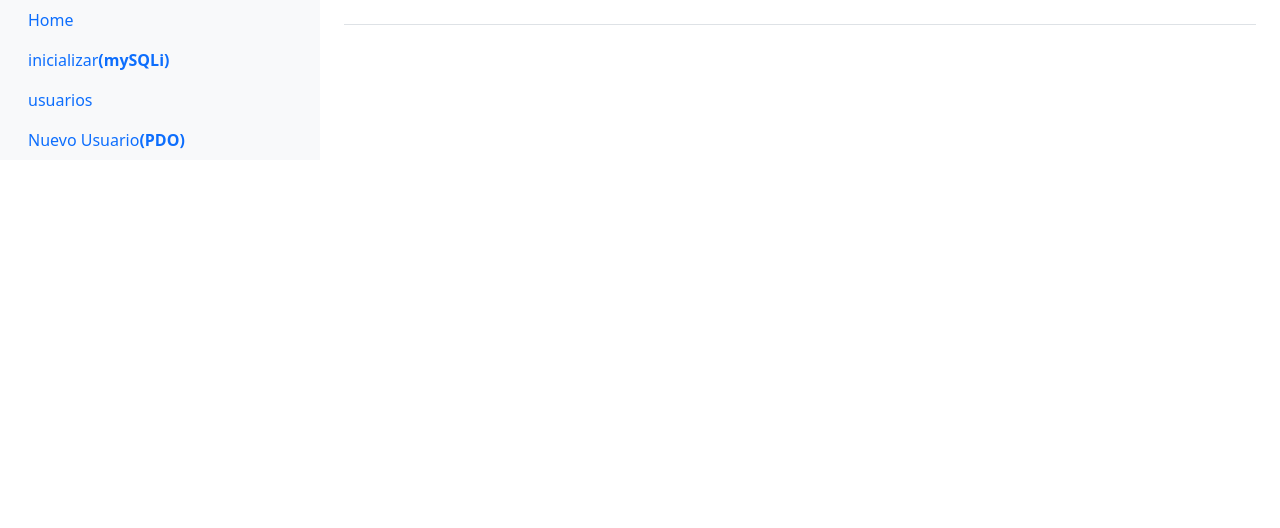
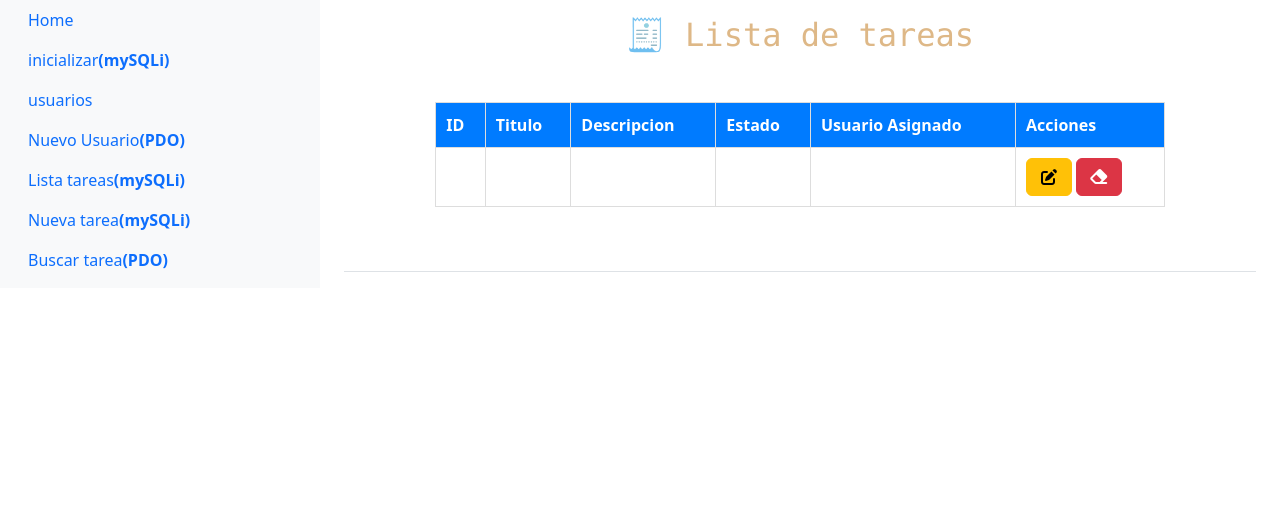
Before and after one commit to jsamperevazquez/php_ENTORNO_SERV, a PHP site: page /Boletin_3/tareas in a window 1280 px wide. Shown: the part 96-624 px from the top of the page. Run offline with PHP 8.4, Linux system fonts and the light colour scheme; data that the repository does not hold is empty; some libraries are stand-ins or nearby versions.

Commit message:
View lista tareas created

```diff
--- /dev/null
+++ b/www/boletin_3/tareas/Views/Pages/tareas.php
@@ -0,0 +1,36 @@
+<!--RENDERIZAMOS LOS DATOS EN HTML-->
+<div class="row">
+    <div>
+        <h2>🧾 Lista de tareas</h2>
+    </div>
+    <div class="table">
+        <table>
+            <tr>
+                <th scope="col">ID</th>
+                <th scope="col">Titulo</th>
+                <th scope="col">Descripcion</th>
+                <th scope="col">Estado</th>
+                <th scope="col">Usuario Asignado</th>
+                <th scope="col">Acciones</th>
+            </tr>
+            <tr>
+                    <td><b></b></td>
+                    <td></td>
+                    <td></td>
+                    <td></td>
+                    <td></td>
+                    <td><a class="btn btn-warning btn-editar" type="submit" href=""
+                            data-bs-toggle="tooltip" data-bs-placement="top" title="Editar"
+                            onclick="return confirm('¿Seguro que quieres modificar este usuario?')">
+                            <i class="fa-solid fa-pen-to-square"></i>
+                        </a>
+                        <a class="btn btn-danger" data-bs-toggle="tooltip" data-bs-placement="top" type="submit" title="Borrar"
+                            onclick="return confirm('¿Seguro que quieres borrar este usuario?')" href="">
+                            <i class="fa-solid fa-eraser"></i>
+                            <br></a>
+                    </td>
+            </tr>
+        </table>
+    </div>
+    </main>
+</div>
--- a/www/boletin_3/tareas/Views/modules/menu.php
+++ b/www/boletin_3/tareas/Views/modules/menu.php
@@ -9,6 +9,9 @@
                 <a class="nav-link" href="init">inicializar<b>(mySQLi)</b></a>
                 <a class="nav-link" href="usuarios">usuarios</a>
                 <a class="nav-link" href="nuevoUsuarioForm">Nuevo Usuario<b>(PDO)</b></a>
+                <a class="nav-link" href="tareas">Lista tareas<b>(mySQLi)</b></a>
+                <a class="nav-link" href="nuevoUsuarioForm">Nueva tarea<b>(mySQLi)</b></a>
+                <a class="nav-link" href="nuevoUsuarioForm">Buscar tarea<b>(PDO)</b></a>
             </li>
         </ul>
     </div>
--- a/www/boletin_3/tareas/Views/template.php
+++ b/www/boletin_3/tareas/Views/template.php
@@ -124,6 +124,12 @@ $usuarios = Usuarios_controller::index();
                             include ("Pages/") . $_GET["Pages"] . ".php";
                         }
                     }
+                     if (isset($_GET["Pages"])) {
+                        if ($_GET["Pages"] == "tareas") {
+                            include ("Pages/") . $_GET["Pages"] . ".php";
+                        }
+                    }
+
                     ?>
 
                 </div>
```
